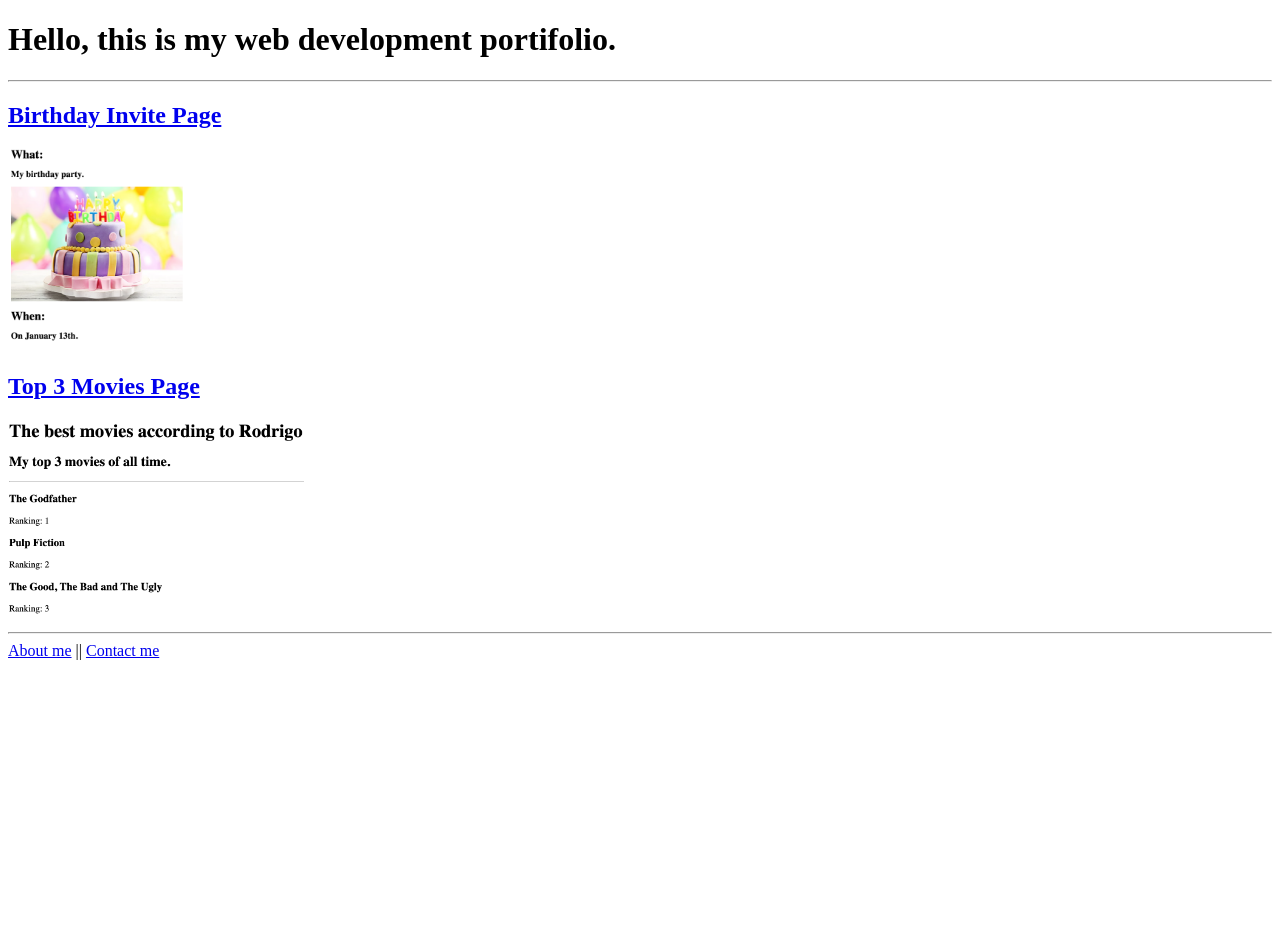
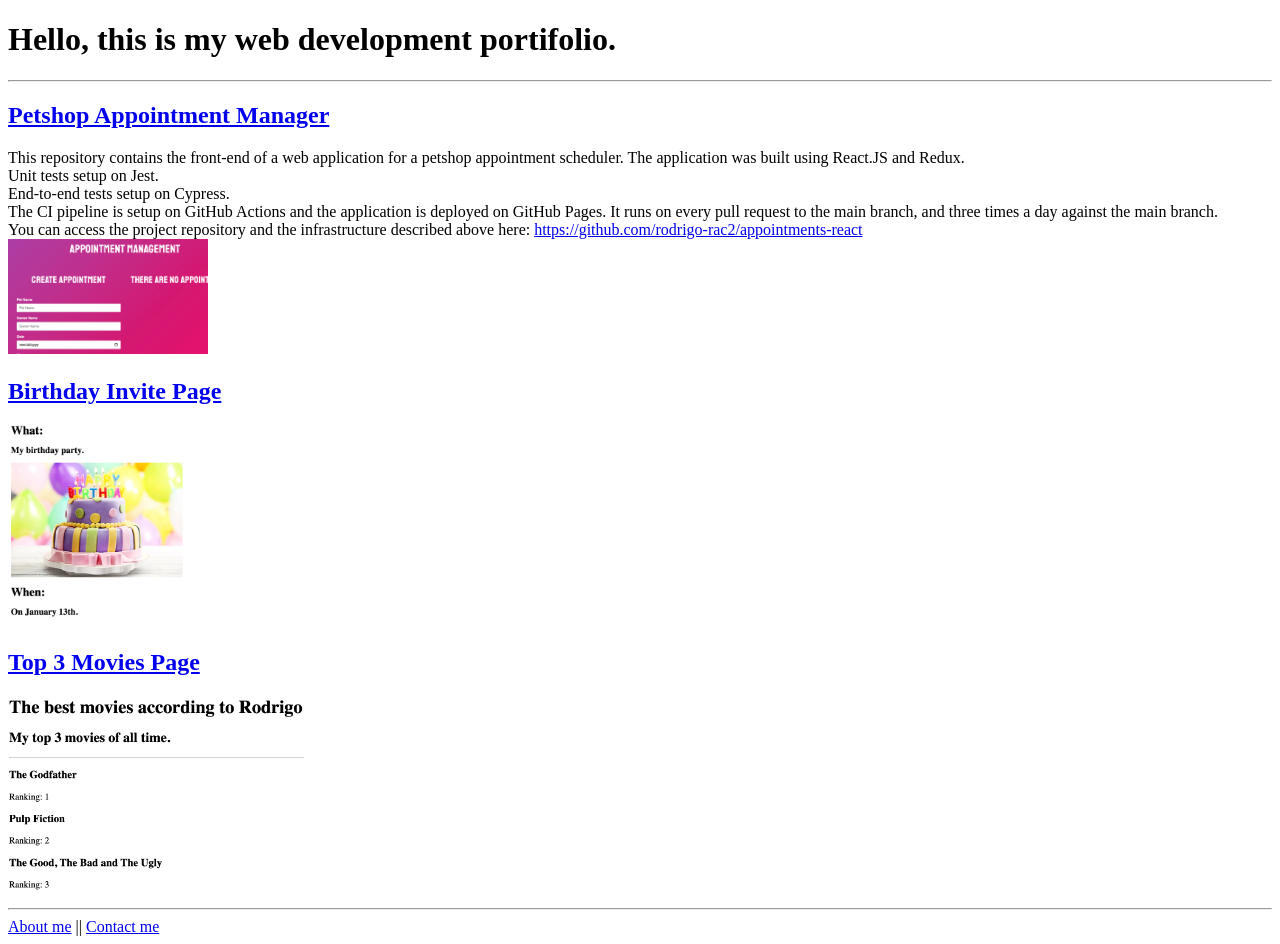
Before and after one commit to rodrigo-rac2/html-portifolio, a plain HTML site: page index.html in a window 1280 px wide. Before the commit the page ends 800 px from the top, so only its background shows below. Drawn offline with Linux system fonts and the light colour scheme.

Commit message:
add: pet appointment mgr page

```diff
--- a/index.html
+++ b/index.html
@@ -8,6 +8,14 @@
     <body>
     <h1>Hello, this is my web development portifolio.</h1>
     <hr/>
+    <h2><a href="https://rodrigo-rac2.github.io/appointments-react">Petshop Appointment Manager</a></h2>
+    This repository contains the front-end of a web application for a petshop appointment scheduler. The application was built using React.JS and Redux.
+    <br>Unit tests setup on Jest.
+    <br>End-to-end tests setup on Cypress.
+    <br>The CI pipeline is setup on GitHub Actions and the application is deployed on GitHub Pages. It runs on every pull request to the main branch, and three times a day against the main branch.
+    <br>You can access the project repository and the infrastructure described above here: <a href="https://github.com/rodrigo-rac2/appointments-react">https://github.com/rodrigo-rac2/appointments-react</a>
+    <br><img src="./assets/images/pet-appointment-mgr.png" alt="Imagine containing a preview of the pet appointments react app" width="200">
+    </a>
     <h2><a href="./public/birthday-invite.html">Birthday Invite Page</h2>
     <img src="./assets/images/birthday-invite.png" alt="Thumbnail of the Birthday Invite page preview" height="200">
     </a>
```
Also changed, not shown: assets/images/pet-appointment-mgr.png (added), 1 other file.
